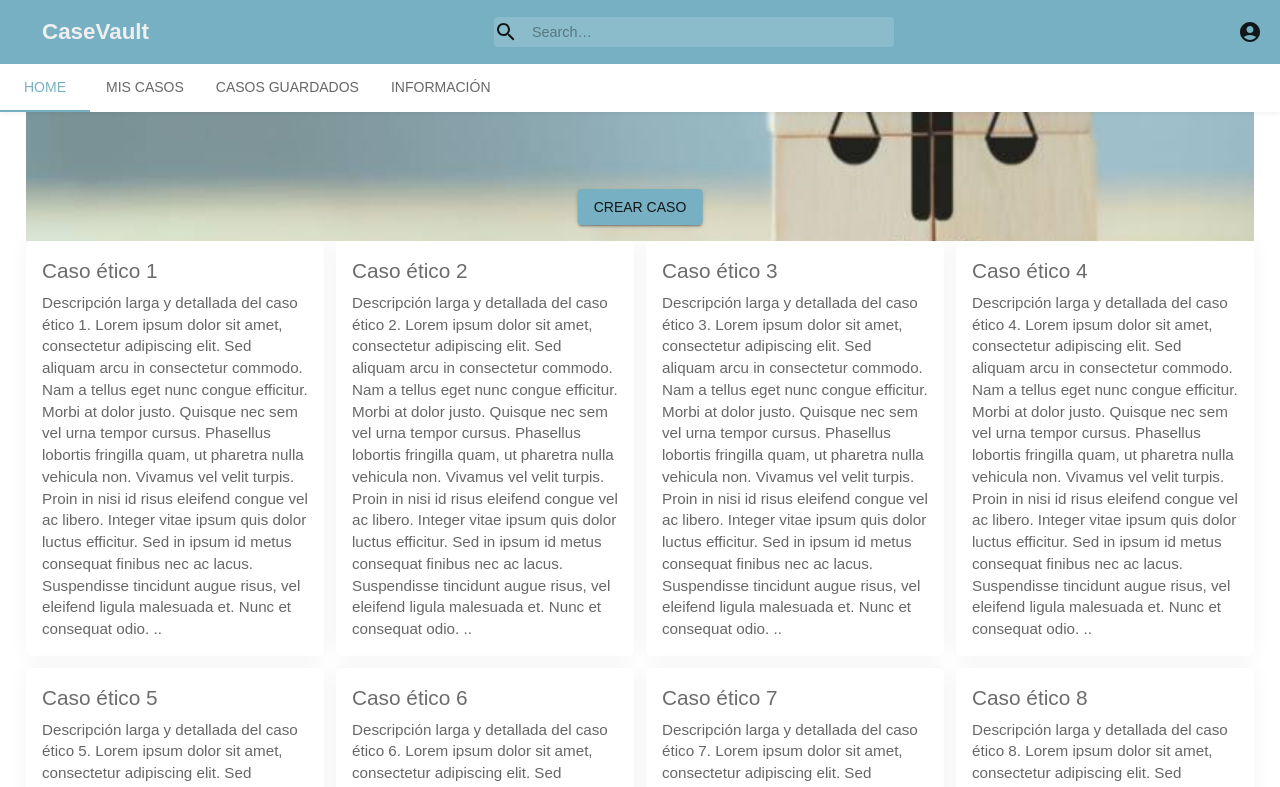
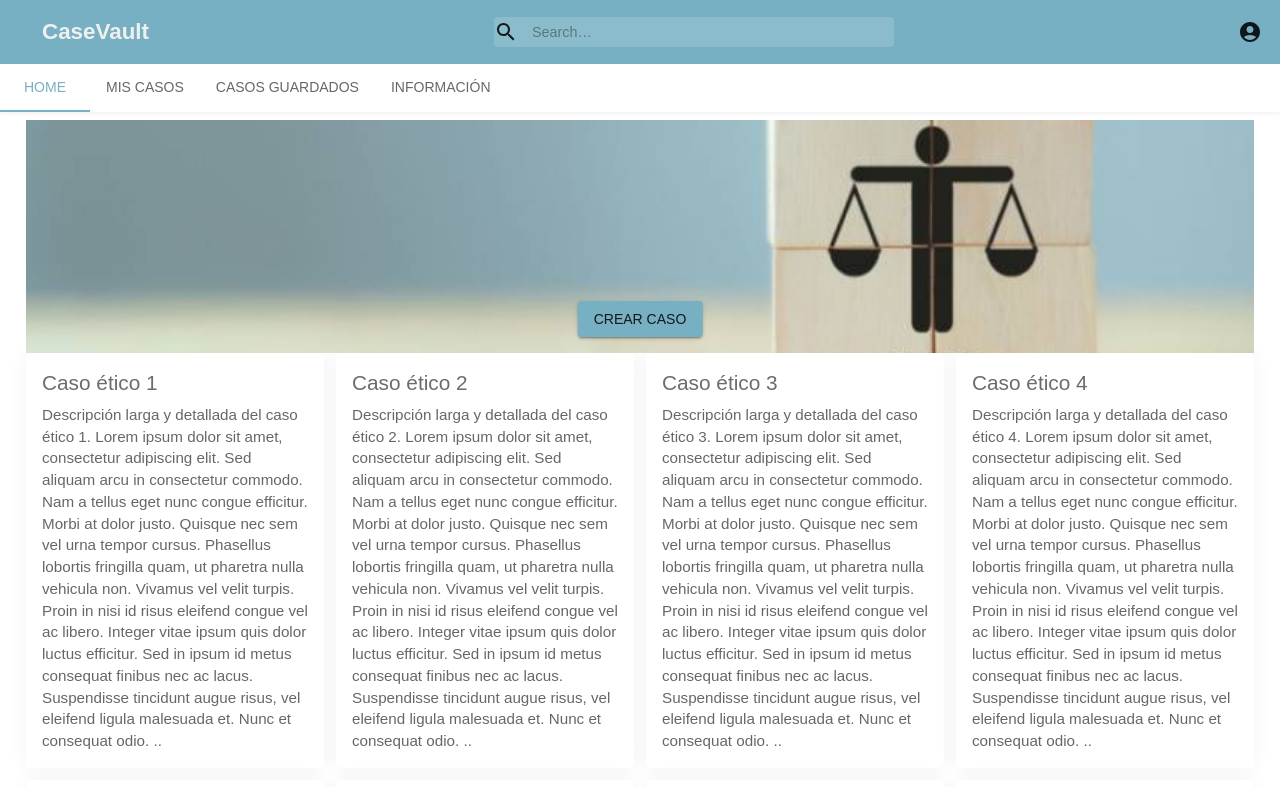
Before and after one commit to EthicApp-Development/casevault-main, a React (Vite) app in the folder frontend/: page /home in a window 1280 px wide. Shown: the top 787 px of the page. Built offline with nearby package versions, Linux system fonts and the light colour scheme.

Commit message:
style: added some top margin

```diff
--- a/frontend/src/App.jsx
+++ b/frontend/src/App.jsx
@@ -7,7 +7,7 @@ import UserCases from './MyCases/UserCases.jsx';
 import SearchResults from './SearchResults.jsx';
 import useTabs from './Hooks/UseTabs.jsx';
 import AppContext from './Contexts/AppContext.jsx';
-
+import { Box } from "@mui/material";
 function App() {
 
   return (
@@ -16,11 +16,13 @@ function App() {
 
       }}>
         <Navbar />
-        <Routes>
-          <Route path="/home" element={<Home />} />
-          <Route path="/search/:searchTerm" element={<SearchResults />} />
-          <Route path="/usercases/" element={<UserCases />} />
-        </Routes>
+        <Box marginTop={20}>
+          <Routes>
+            <Route path="/home" element={<Home />} />
+            <Route path="/search/:searchTerm" element={<SearchResults />} />
+            <Route path="/usercases/" element={<UserCases />} />
+          </Routes>
+        </Box>
       </AppContext.Provider>
     </div>
   );
```
